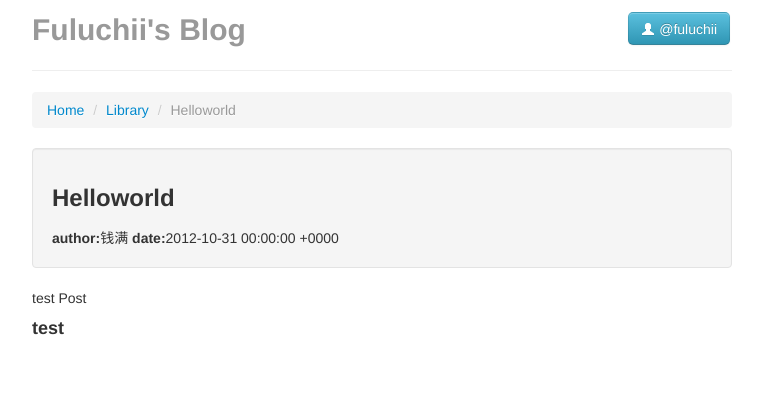
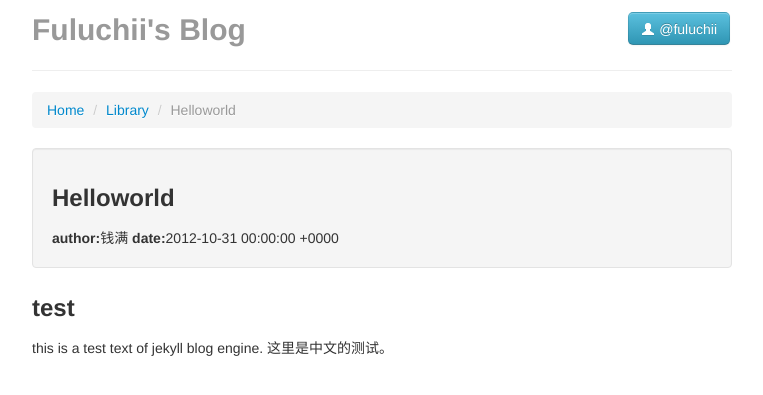
Before and after one commit to killsophia/killsophia.github.io, a Jekyll site: the page built from _posts/2012-10-31-Helloworld.md, in a window 1280 px wide. Shown: the top 395 px of the page, without its empty margins (258-1021 px from the left). Built offline with Jekyll 4.4.1, drawn with Linux system fonts in a browser that asks for light colours; nearby versions of some CDN libraries.

Commit message:
zhongwen

```diff
--- a/_posts/2012-10-31-Helloworld.md
+++ b/_posts/2012-10-31-Helloworld.md
@@ -2,8 +2,8 @@
 layout: post
 title: Helloworld
 author: 钱满
-categories: test
+category: test
 ---
-
-test	Post
-#### test
+### test
+this is a test text of jekyll blog engine.
+这里是中文的测试。
```
